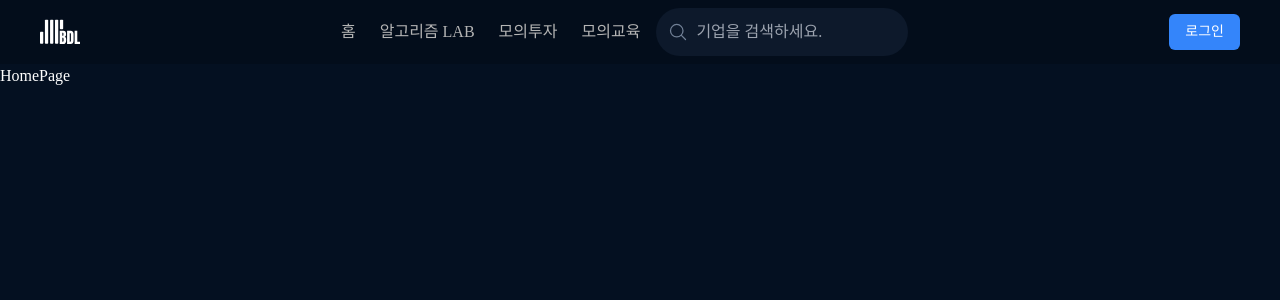
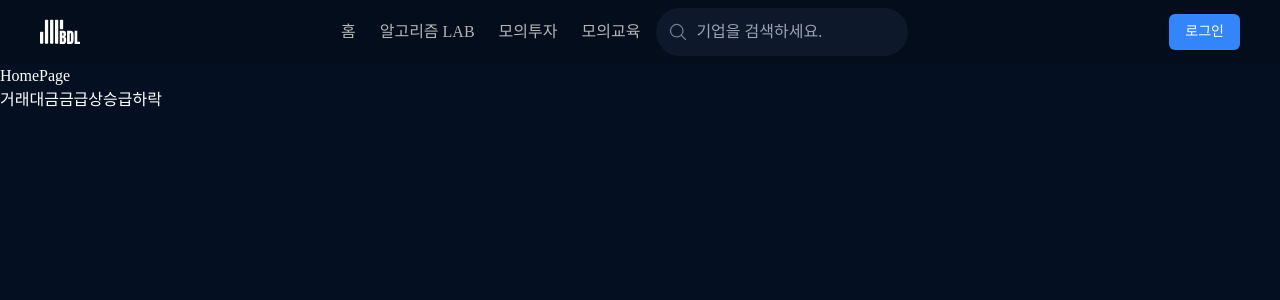
Before and after one commit to stitchzzang/BDL_PJT, a React (Vite) app: page / in a window 1280 px wide. Shown: the top 300 px of the page. Built offline with nearby package versions, Linux system fonts and the light colour scheme; a web font is replaced by a local one.

Commit message:
feat:조건 렌더링 구조 완료

```diff
--- a/src/components/home-page/real-time-chart/real-time-chart.tsx
+++ b/src/components/home-page/real-time-chart/real-time-chart.tsx
@@ -23,7 +23,12 @@ export const RealTimeChart = () => {
 
   return (
     <div>
-      <div></div>
+      <div>
+        <button onClick={() => setIsActive(chartType.TRADING_VOLUME)}>거래대금금</button>
+        <button onClick={() => setIsActive(chartType.RAPID_RISE)}>급상승</button>
+        <button onClick={() => setIsActive(chartType.RAPID_FALL)}>급하락</button>
+      </div>
+      <div>{components[isActive]}</div>
     </div>
   );
 };
```
